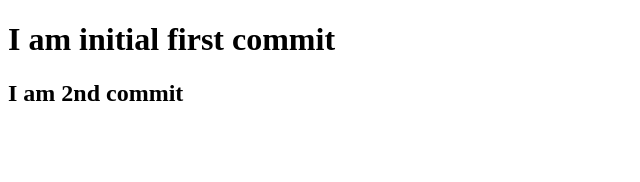
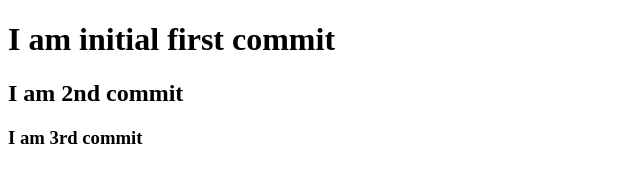
Before and after one commit to Rohitthimaya/git-session, a plain HTML site: page index.html in a window 1280 px wide. Shown: the whole page, without its empty margins (0-640 px from the left). Drawn offline with Linux system fonts and the light colour scheme.

Commit message:
index html changed3

```diff
--- a/index.html
+++ b/index.html
@@ -8,6 +8,6 @@
 <body>
     <h1>I am initial first commit</h1>
     <h2>I am 2nd commit</h2>
-
+    <h3>I am 3rd commit</h3>
 </body>
 </html>
```
